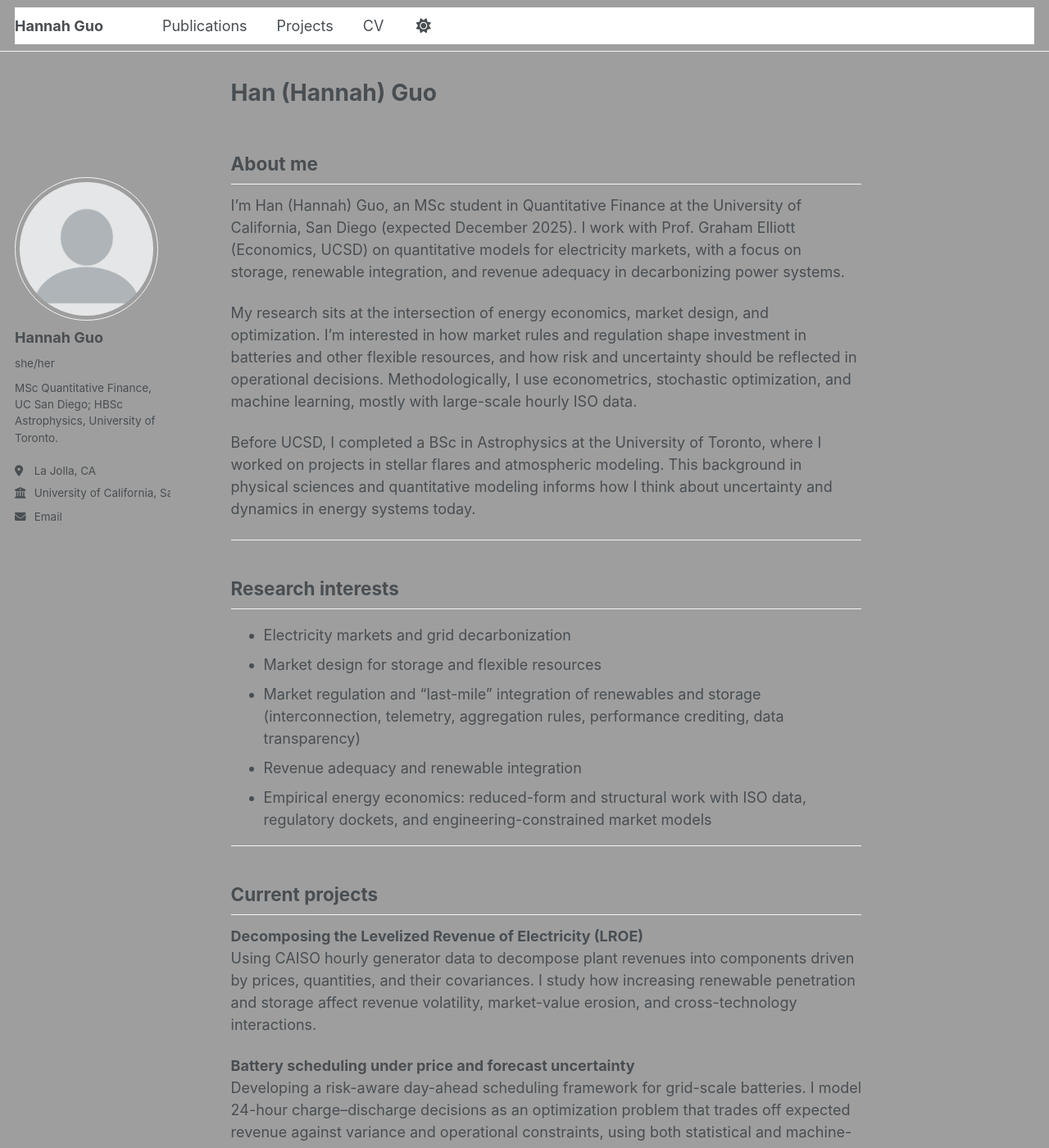
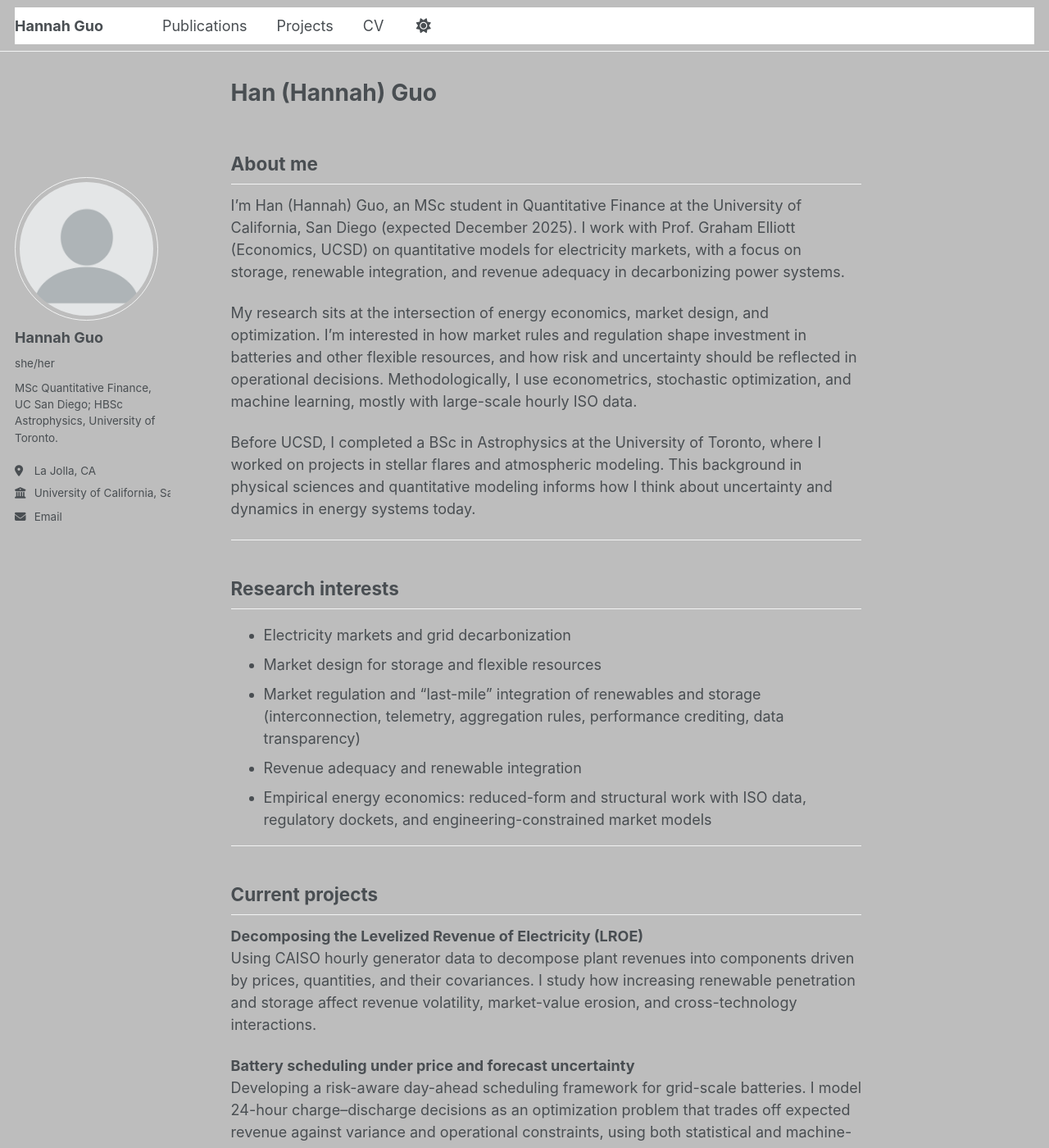
Before and after one commit to itshannahulu/itshannahulu.github.io, a Jekyll site: the page built from _pages/about.md, in a window 1280 px wide and 1400 px high. Shown: the whole window at 82% size. Built offline with Jekyll 4.4.1, drawn with Linux system fonts in a browser that asks for light colours; a script that is not in the unit is left out.

Commit message:
Refactor comments and adjust CSS properties

```diff
--- a/assets/css/main.scss
+++ b/assets/css/main.scss
@@ -42,16 +42,19 @@
     "vendor/font-awesome/brands"
 ;
 
-/* Remove hero/banner globally (belt & suspenders) */
+/* Remove hero/banner everywhere */
 .page__hero,
-.page__hero--overlay { display: none !important; }
+.page__hero--overlay { display:none !important; }
+
+/* Tighten top spacing if the hero added space */
+.initial-content { margin-top: 0 !important; padding-top: 0 !important; }
 
 /* Wallpaper */
 body{
   background: url("/files/bg.png") center/cover fixed no-repeat;
 }
 
-/* Make panels transparent (no white card) */
+/* Transparent panels (no white card) */
 .masthead,
 .page,
 .page__inner,
@@ -62,22 +65,16 @@ body{
   box-shadow: none !important;
 }
 
-/* Keep sidebar visually above the content so it doesn't look "covered" */
-.sidebar, .sidebar__left, .sidebar__right {
-  position: relative;
-  z-index: 5;
-}
-.page, .page__inner {
-  position: relative;
-  z-index: 1;
-}
+/* Keep the author sidebar visually above the page content */
+.sidebar, .sidebar__left, .sidebar__right { position: relative; z-index: 5; }
+.page, .page__inner { position: relative; z-index: 1; }
 
-/* Soft global haze for readability (tune or remove) */
+/* Soft global haze for readability — choose ONE opacity */
 body::before{
   content:"";
   position: fixed;
   inset: 0;
-  background: rgba(255,255,255,0.35-0.45); /* try 0.25–0.45 */
+  background: rgba(255,255,255,0.32);   /* try 0.28–0.42 to taste */
   pointer-events: none;
   z-index: 0;
 }
```
